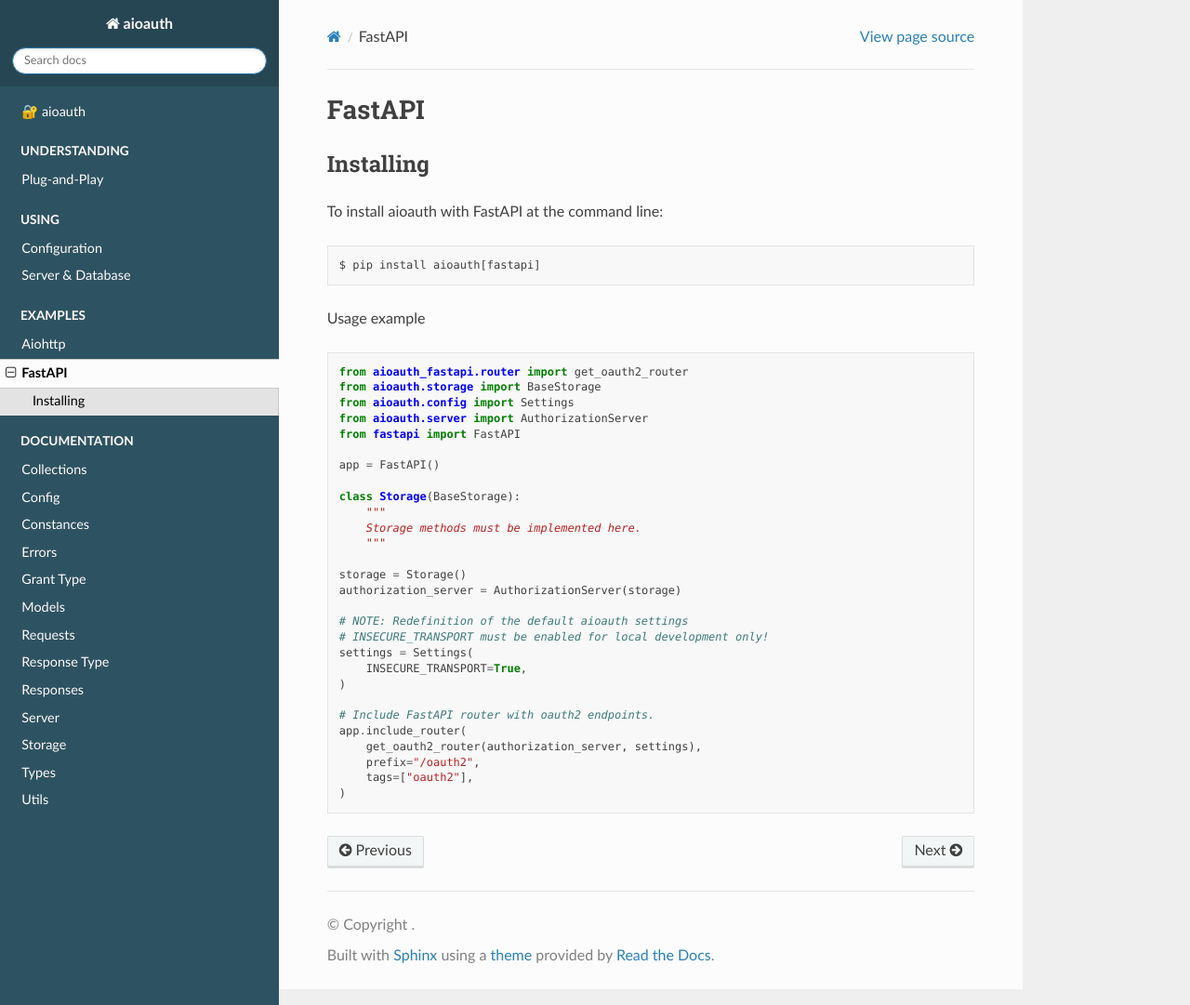
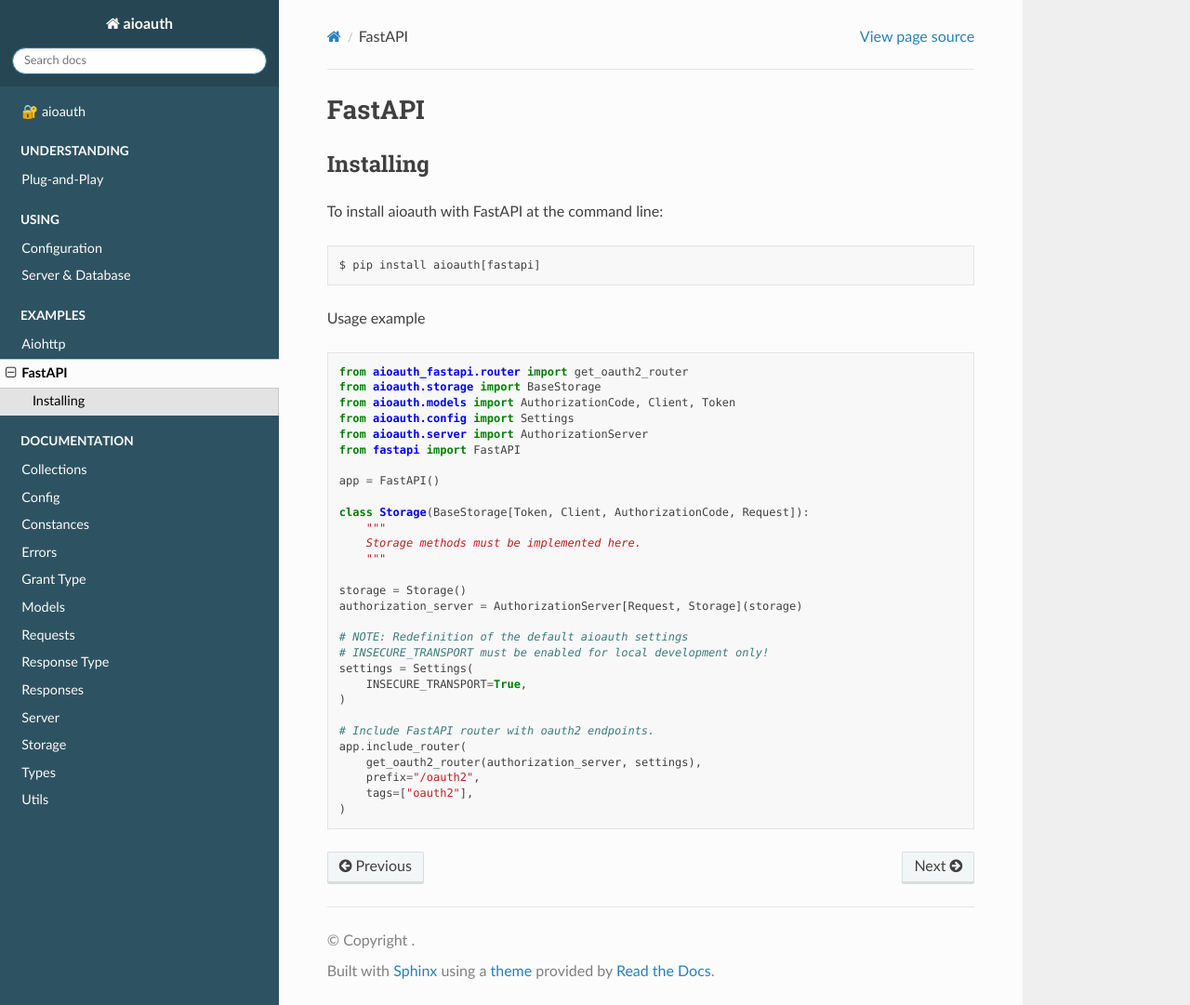
Before and after one commit to aliev/aioauth, a Sphinx documentation site: the page built from docs/source/sections/examples/fastapi.rst, in a window 1280 px wide and 1081 px high. Shown: the whole window at 93% size. Built offline with Sphinx 7.4.7 and the Read the Docs theme 2.0.0, drawn with Linux system fonts in a browser that asks for light colours.

Commit message:
fix: docs

```diff
--- a/docs/source/sections/examples/fastapi.rst
+++ b/docs/source/sections/examples/fastapi.rst
@@ -16,19 +16,20 @@
 
     from aioauth_fastapi.router import get_oauth2_router
     from aioauth.storage import BaseStorage
+    from aioauth.models import AuthorizationCode, Client, Token
     from aioauth.config import Settings
     from aioauth.server import AuthorizationServer
     from fastapi import FastAPI
 
     app = FastAPI()
 
-    class Storage(BaseStorage):
+    class Storage(BaseStorage[Token, Client, AuthorizationCode, Request]):
         """
         Storage methods must be implemented here.
         """
 
     storage = Storage()
-    authorization_server = AuthorizationServer(storage)
+    authorization_server = AuthorizationServer[Request, Storage](storage)
 
     # NOTE: Redefinition of the default aioauth settings
     # INSECURE_TRANSPORT must be enabled for local development only!
```
